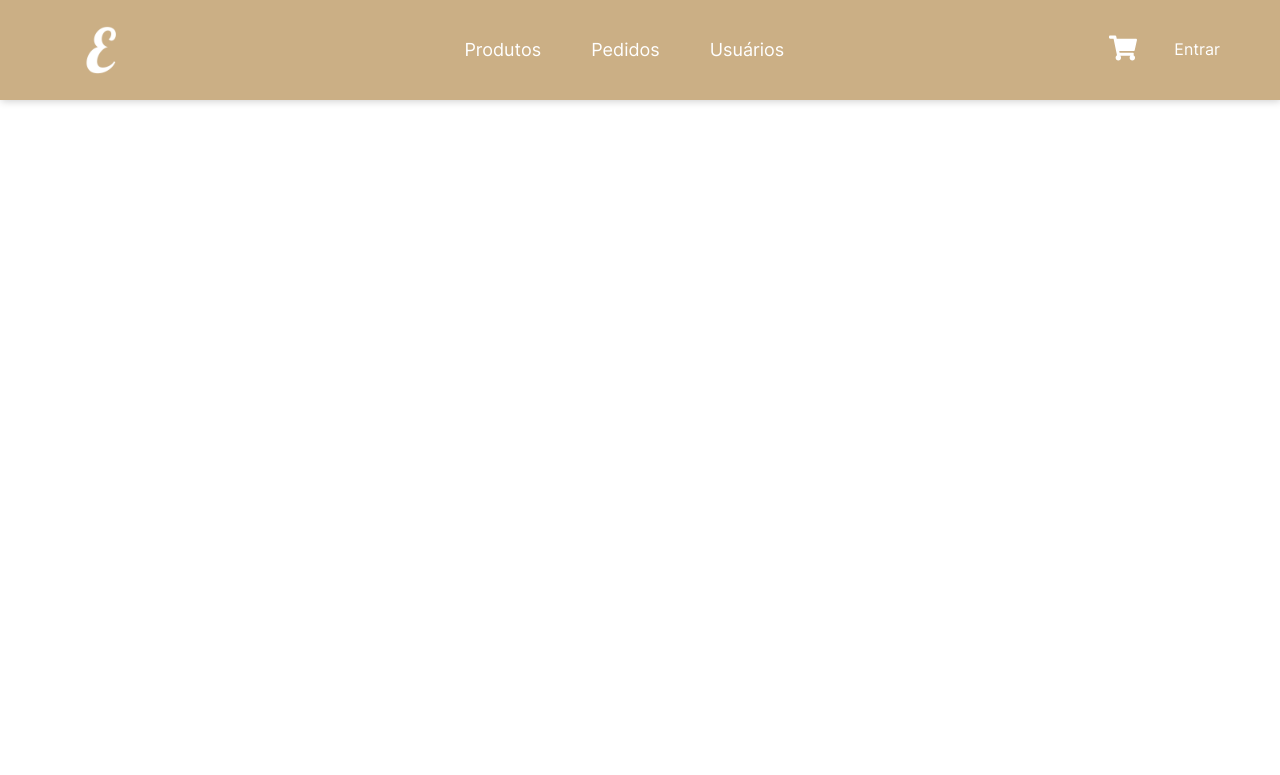
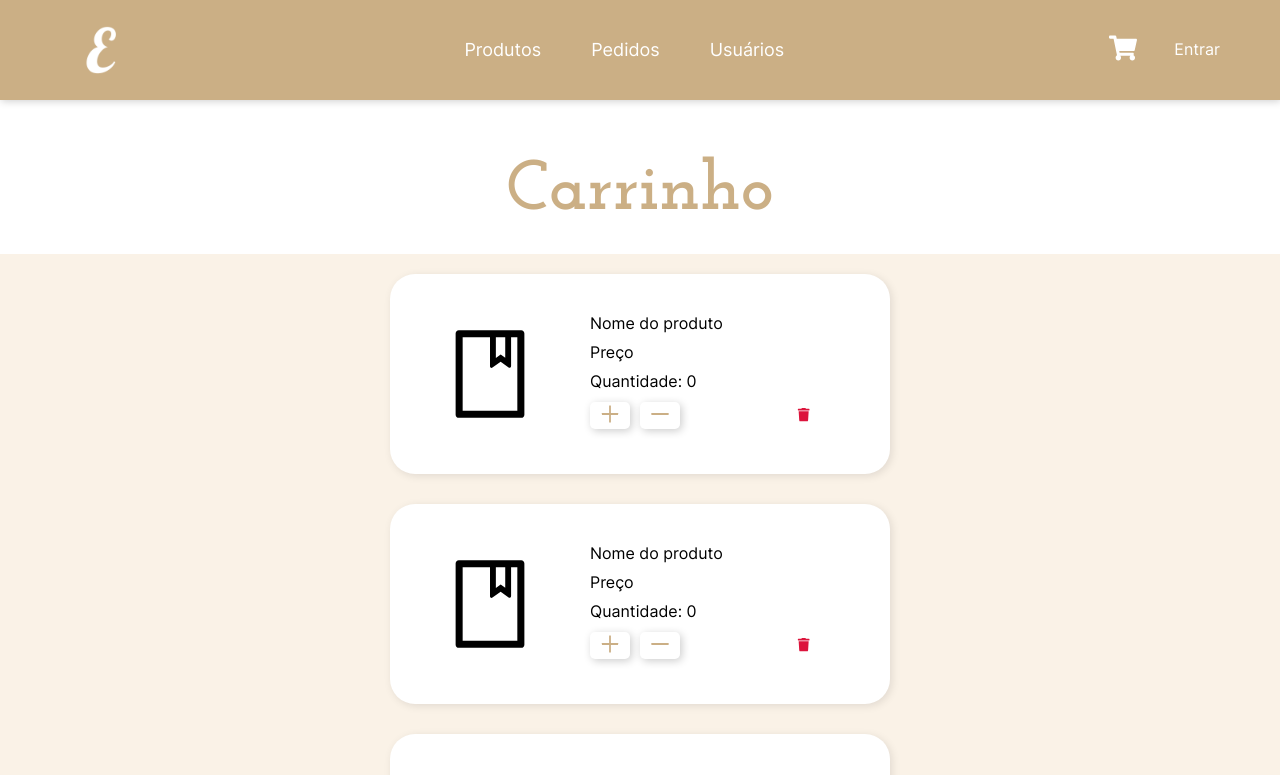
Before and after one commit to Kaua2123/projeto-ecommerce, a React (Vite) app: page /chart in a window 1280 px wide. Shown: the top 775 px of the page. Built offline with nearby package versions, Linux system fonts and the light colour scheme.

Commit message:
carrinho finalizado

```diff
--- /dev/null
+++ b/src/components/ChartProduct/index.jsx
@@ -0,0 +1,29 @@
+import React from 'react';
+
+import { AiOutlineBook, AiOutlinePlus, AiOutlineMinus } from 'react-icons/ai';
+import { FaTrash } from 'react-icons/fa';
+
+export default function ChartProduct() {
+  return (
+    <div>
+      <div className="chart-grid">
+        <div className="img-container">
+          <AiOutlineBook size={100} />
+        </div>
+        <div className="data-container">
+          <p>Nome do produto</p>
+          <p>Preço</p>
+          <p> Quantidade: 0 </p>
+          <div className="buttons-chart">
+
+            <button className="btn-chart" type="button"><AiOutlinePlus size={24} /></button>
+            <button className="btn-chart" type="button"><AiOutlineMinus size={24} /></button>
+            <button className="btn-trash" type="button"><FaTrash /></button>
+          </div>
+
+        </div>
+
+      </div>
+    </div>
+  );
+}
--- a/src/index.css
+++ b/src/index.css
@@ -4,6 +4,7 @@
   --light-brown-color: #CBAF85;
   --light-gray-color: #F0F0F0;
   --gray-color: gray;
+  --very-light-brown-color: #FAF2E7;
 }
 
 @font-face {
@@ -92,7 +93,7 @@ a:visited {
 
 input {
   outline: none;
-  border-radius: 0.4rem;
+  border-radius: 1rem;
   padding: 0.8rem;
   width: 30rem;
   border: 1px solid var(--gray-color);
@@ -132,6 +133,7 @@ label {
 
 button:hover {
   opacity: 0.8;
+  box-shadow: 1px 1px 4px rgba(0, 0, 0, 0.3);
 }
 
 .white-btn {
--- a/src/main.jsx
+++ b/src/main.jsx
@@ -7,13 +7,16 @@ import './styles/pages/Home/home.css';
 import './styles/pages/SignUp/signUp.css';
 import './styles/pages/Products/products.css';
 import './styles/pages/Users/users.css';
+import './styles/pages/Chart/chart.css';
 
 import './styles/components/CardProduct/cardProduct.css';
 import './styles/components/CardUser/cardUser.css';
+import './styles/components/ChartProduct/chartProduct.css';
 import './styles/components/Header/header.css';
 
 import Home from './pages/Home';
 import Products from './pages/Products';
+import Product from './pages/Product';
 import Requests from './pages/Requests';
 import Users from './pages/Users';
 import Chart from './pages/Chart';
@@ -25,6 +28,7 @@ ReactDOM.createRoot(document.getElementById('root')).render(
       <Routes>
         <Route path="/" element={<Home />} />
         <Route path="/products" element={<Products />} />
+        <Route path="/product/:id" element={<Product />} />
         <Route path="/requests" element={<Requests />} />
         <Route path="/users" element={<Users />} />
         <Route path="/chart" element={<Chart />} />
--- a/src/pages/Chart/index.jsx
+++ b/src/pages/Chart/index.jsx
@@ -1,11 +1,20 @@
 import React from 'react';
 import Header from '../../components/Header';
+import ChartProduct from '../../components/ChartProduct';
 
 function Chart() {
   return (
     <div>
       <Header />
-      <h1>Olá mundo chart!</h1>
+      <div className="main-container">
+        <h2>Carrinho</h2>
+
+        <div className="chart-container">
+          <ChartProduct />
+          <ChartProduct />
+          <ChartProduct />
+        </div>
+      </div>
     </div>
   );
 }
--- /dev/null
+++ b/src/pages/Product/index.jsx
@@ -0,0 +1,11 @@
+import React from 'react';
+
+function Product() {
+  return (
+    <div>
+      <h1>PRODUCT</h1>
+    </div>
+  );
+}
+
+export default Product;
--- /dev/null
+++ b/src/styles/components/ChartProduct/chartProduct.css
@@ -0,0 +1,78 @@
+.chart-grid {
+  display: grid;
+  grid-template-columns: 1fr 2fr;
+  box-shadow: 2px 2px 8px rgba(0, 0, 0, 0.1);
+  color: black;
+  width: 50rem;
+  height: 20rem;
+  border-radius: 2.5rem;
+  background-color: var(--white-color);
+  margin-bottom: 3rem;
+}
+
+.img-container {
+  margin: 5rem;
+}
+
+.data-container {
+  margin-top: 4rem;
+}
+
+.data-container p {
+  margin-bottom: 1rem;
+}
+
+.buttons-chart {
+  display: flex;
+  flex-flow: row wrap;
+  align-items: center;
+}
+
+.buttons-chart p {
+  display: block;
+}
+
+.btn-chart {
+  border: none;
+  box-shadow: 2px 2px 8px rgba(0, 0, 0, 0.2);
+  border-radius: 0.5rem;
+  width: 4rem;
+  margin-right: 1rem;
+  cursor: pointer;
+  opacity: 1;
+}
+
+.btn-chart:hover {
+  background-color: var(--light-brown-color);
+  color: var(--white-color);
+}
+
+.btn-chart:active {
+  background-color: var(--light-brown-color);
+  color: var(--white-color);
+  opacity: 0.9;
+  box-shadow: 2px 2px 8px rgba(0, 0, 0, 0.3);
+}
+
+.btn-trash {
+  border: none;
+  border-radius: 0.5rem;
+  width: 4rem;
+  color: crimson;
+  cursor: pointer;
+  display: flex;
+  flex-flow: row wrap;
+  justify-content: flex-end;
+  margin: 0 auto;
+}
+
+.btn-trash:hover {
+  color: var(--white-color);
+}
+
+.btn-trash:active {
+  background-color: var(--light-brown-color);
+  color: var(--white-color);
+  opacity: 0.9;
+  box-shadow: 2px 2px 8px rgba(0, 0, 0, 0.3);
+}
--- /dev/null
+++ b/src/styles/pages/Chart/chart.css
@@ -0,0 +1,23 @@
+.main-container {
+  display: flex;
+  flex-flow: column wrap;
+  justify-content: center;
+  align-items: center;
+  margin-top: 5rem;
+}
+
+.main-container h2 {
+  color: var(--light-brown-color);
+}
+
+.chart-container {
+  margin-top: 2rem;
+  min-height: 50vh;
+  background-color: var(--very-light-brown-color);
+  width: 100%;
+  padding: 2rem;
+  display: flex;
+  flex-flow: column wrap;
+  justify-content: center;
+  align-items: center;
+}
--- a/src/styles/pages/SignUp/signUp.css
+++ b/src/styles/pages/SignUp/signUp.css
@@ -1,6 +1,7 @@
 .grid-sign-up {
   display: grid;
   grid-template-columns: 1fr 1.1fr;
+
 }
 
 .text-container {
@@ -16,7 +17,7 @@
 }
 
 .form-sign-up-container {
-  background-color: var(--white-color);
+  background-color: var(--very-light-brown-color);
   min-height: 100vh;
   border-radius: 4.8rem;
   box-shadow: 2px 2px 8px rgba(0, 0, 0, 0.6);
```
